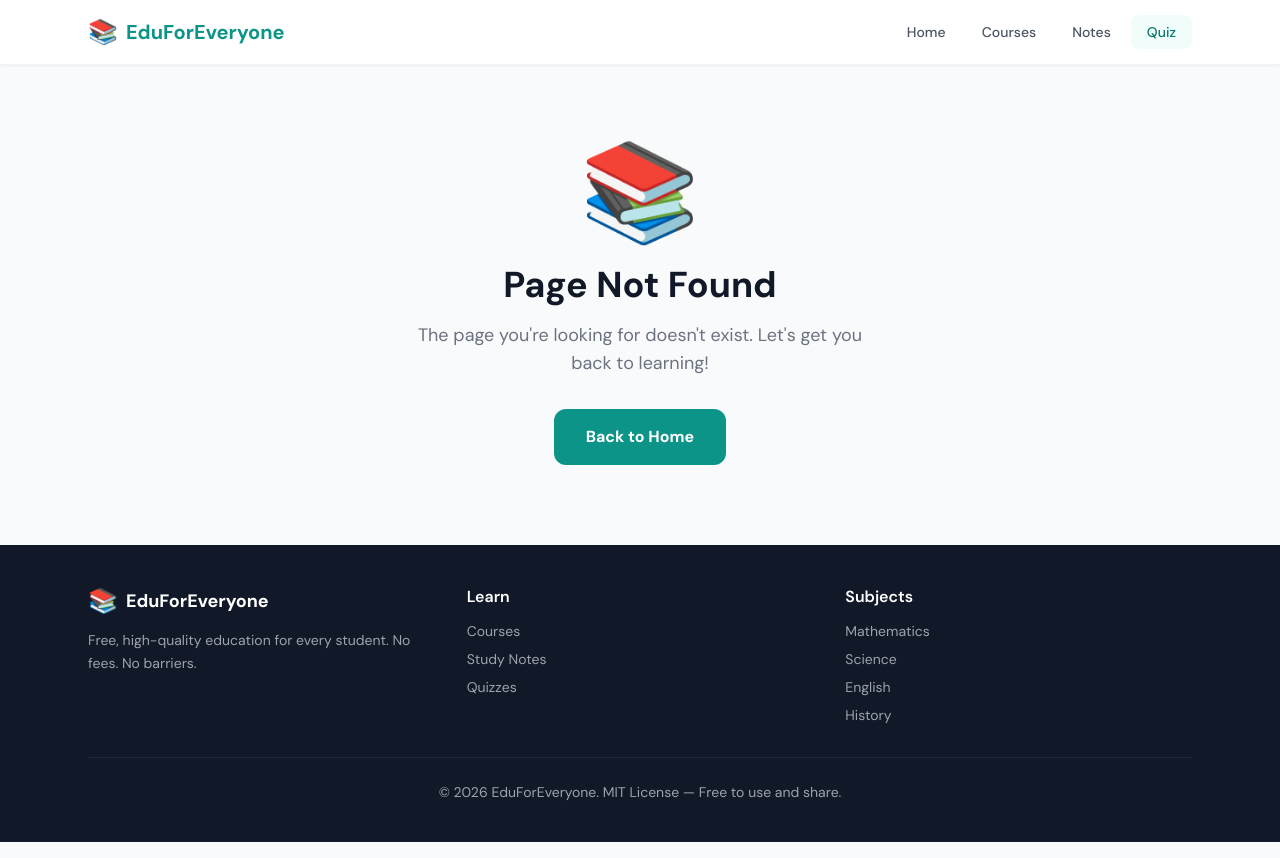
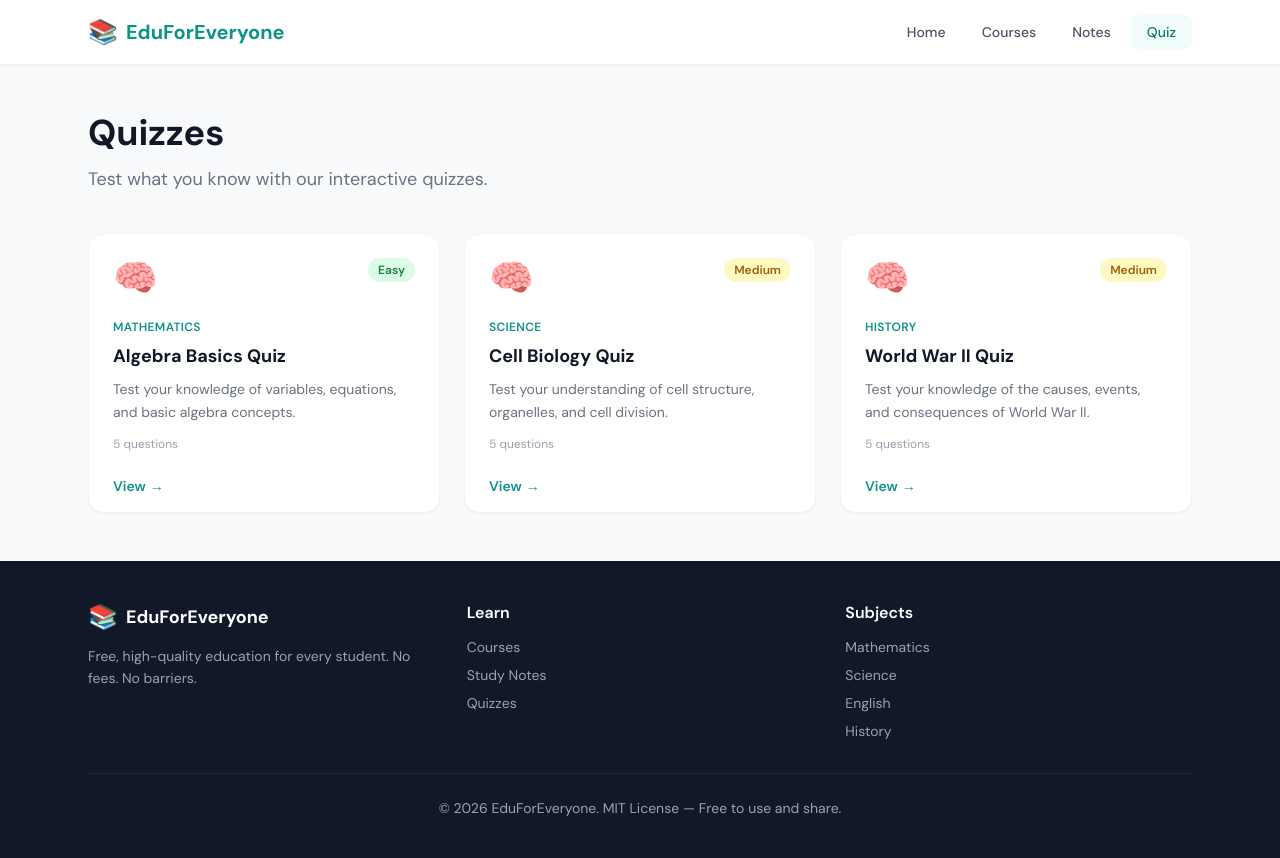
Before and after one commit to azlaneduforeveryone-svg/Eduforeveryone-website, a Next.js app: page /quiz in a window 1280 px wide. Before the commit this address had no page. Built offline with nearby package versions, Linux system fonts and the light colour scheme; a web font is replaced by a local one.

Commit message:
Add QuizPage component to display quizzes

```diff
--- /dev/null
+++ b/app/quiz/page.tsx
@@ -0,0 +1,36 @@
+import { getAllQuizzes } from '@/lib/data';
+import Card from '@/components/Card';
+
+export default function QuizPage() {
+  const quizzes = getAllQuizzes();
+
+  return (
+    <div className="max-w-6xl mx-auto px-4 sm:px-6 py-12">
+      <div className="mb-10">
+        <h1 className="text-4xl font-bold text-gray-900 mb-3">Quizzes</h1>
+        <p className="text-lg text-gray-500">Test what you know with our interactive quizzes.</p>
+      </div>
+      <div className="grid grid-cols-1 sm:grid-cols-2 lg:grid-cols-3 gap-6">
+        {quizzes.map((quiz) => (
+          <Card
+            key={quiz.id}
+            href={`/quiz/${quiz.id}`}
+            emoji="🧠"
+            title={quiz.title}
+            subject={quiz.subject}
+            description={quiz.description}
+            badge={quiz.difficulty}
+            badgeColor={
+              quiz.difficulty === 'Easy'
+                ? 'bg-green-100 text-green-700'
+                : quiz.difficulty === 'Medium'
+                ? 'bg-yellow-100 text-yellow-700'
+                : 'bg-red-100 text-red-700'
+            }
+            meta={`${quiz.questionCount} questions`}
+          />
+        ))}
+      </div>
+    </div>
+  );
+}
```
